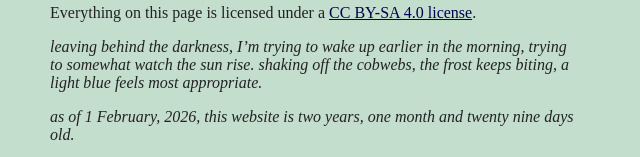
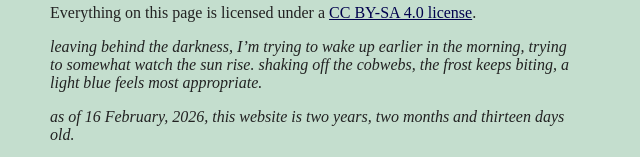
Before and after one commit to hollyz1jderveld/hollyz1jderveld.github.io, a Jekyll site: the page built from index.md, in a window 1280 px wide. Shown: the part 963-1120 px from the top of the page, without its empty margins (0-640 px from the left). Built offline with Jekyll 4.4.1, drawn with Linux system fonts in a browser that asks for light colours; some web fonts are replaced; Markdown is read by kramdown in place of the engine named in the settings; our own code applies the rules of GitHub Pages for plain Markdown files.

Commit message:
Update index.md

```diff
--- a/index.md
+++ b/index.md
@@ -42,4 +42,4 @@ Everything on this page is licensed under a [CC BY-SA 4.0 license](https://creat
 
 *leaving behind the darkness, I'm trying to wake up earlier in the morning, trying to somewhat watch the sun rise. shaking off the cobwebs, the frost keeps biting, a light blue feels most appropriate.*
 
-*as of 1 February, 2026, this website is two years, one month and twenty nine days old.*
+*as of 16 February, 2026, this website is two years, two months and thirteen days old.*
```
